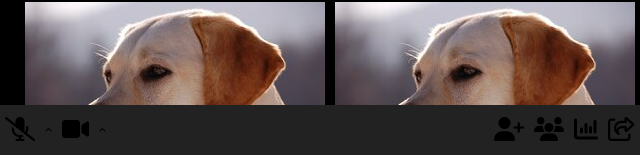
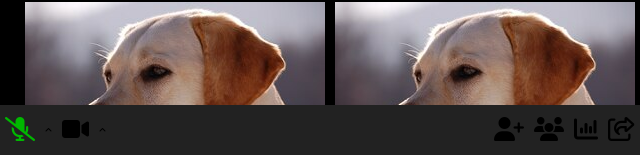
Before and after one commit to PatrizioCorcione/html-css-zoom, a plain HTML site: page index.html in a window 1280 px wide. In both pictures the pointer is over the element 20 px from the left and 775 px from the top of the page. Shown: the part 645-800 px from the top of the page, 0-640 px from the left. Drawn offline with Linux system fonts and the light colour scheme.

Commit message:
hower aggiunto

```diff
--- a/css/style.css
+++ b/css/style.css
@@ -57,3 +57,7 @@ main{
   background-color: rgb(72, 72, 72);
   color: red;
 }
+
+span:hover{
+  color: rgb(0, 184, 0);
+}
```
